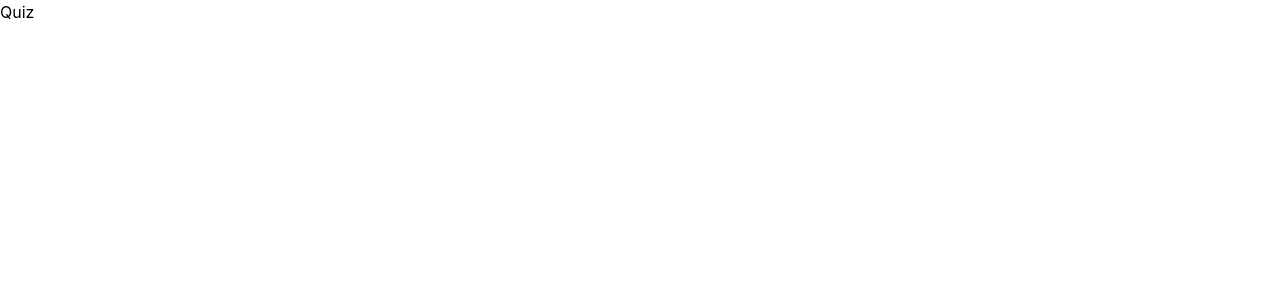
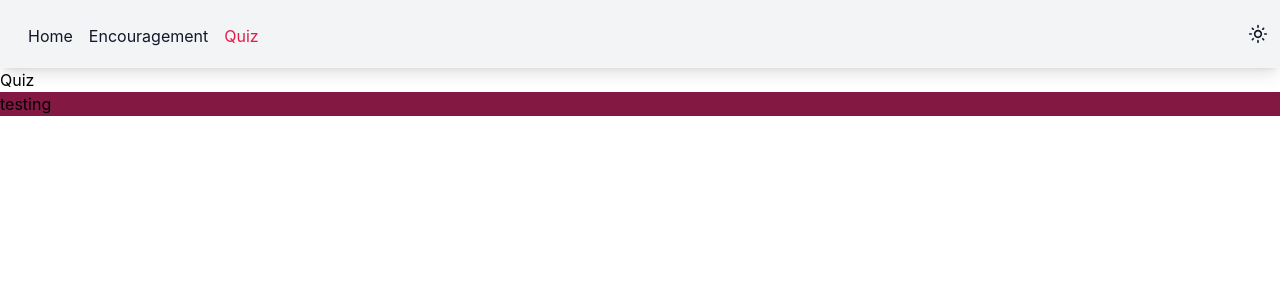
Before and after one commit to Adonis-st/littlelanae, a Next.js app: page /quiz in a window 1280 px wide. Shown: the top 300 px of the page. Built offline with nearby package versions, Linux system fonts and the light colour scheme.

Commit message:
nav & darkmode

```diff
--- a/components/Nav.jsx
+++ b/components/Nav.jsx
@@ -1,17 +1,56 @@
-import React from 'react'
+import React, {useEffect, useState} from 'react'
+import { useRouter } from 'next/router'
 import Link from 'next/link'
+import { MdMenu, MdOutlineLightMode, MdDarkMode, MdMenuOpen} from "react-icons/md"
 
 const Nav = () => {
+
+   const [darkMode, setDarkMode] = useState(null)
+
+   useEffect(() => {
+      if(window.matchMedia('(prefers-color-scheme: dark)').matches) {
+         setDarkMode('dark')
+      } else {
+         setDarkMode('light')
+      }
+   }, []);
+
+   useEffect(() => {
+      if(darkMode === 'dark') {
+         document.documentElement.classList.add('dark')
+      } else {
+         document.documentElement.classList.remove('dark')
+      }
+   }, [darkMode])
+
+   const handleThemeSwitch = () => {
+      setDarkMode( darkMode === 'dark' ? 'light' : 'dark')
+   }
+
+   const [isOpen, setIsOpen] = useState(false);
+   const router = useRouter();
+
+   const handleClick = () => {
+      setIsOpen(prevState => !prevState)
+   }
   return (
-    <div>
-      <nav className='relative w-full flex flex-wrap items-center justify-between py-4 bg-gray-100 text-gray-500 hover:text-gray-700 focus:text-gray-700 shadow-lg navbar navbar-expand-lg navbar-light'>
-         <ul>
-            <li><Link href="/">Home</Link></li>
-            <li><Link href="/encouragement">Encouragement</Link></li>
-            <li><Link href="/quiz">Quiz</Link></li>
-         </ul>
+    <>
+      <nav className='navbar'>
+         <button className='sm:hidden ml-1' onClick={handleClick}>{isOpen ? <MdMenuOpen className='w-6 h-6'/> : <MdMenu className='w-6 h-6'/>}</button>
+         <button  className='sm:order-3 mr-3' onClick={handleThemeSwitch}>{darkMode === 'dark' ? <MdDarkMode className='w-5 h-5' /> : <MdOutlineLightMode className='w-5 h-5'/>}</button>
+         <div className={`${
+            isOpen ? '' : 'hidden'
+         } w-full sm:inline-flex sm:flex-grow sm:w-auto`}>
+
+
+            <div className='flex flex-col sm:flex-row pt-2 ml-3'>
+            <Link href="/"><a className={`${router.pathname === '/' ? 'active' : ''} navbar-item`}>Home</a></Link>
+            <Link href="/encouragement"><a className={`${router.pathname === '/encouragement' ? 'active' : ''} navbar-item`}>Encouragement</a></Link>
+            <Link href="/quiz"><a className={`${router.pathname === '/quiz' ? 'active' : ''} navbar-item`}>Quiz</a></Link>
+            </div>
+         </div>
       </nav>
-      </div>
+    </>
   )
 }
 
--- a/package.json
+++ b/package.json
@@ -11,7 +11,8 @@
   "dependencies": {
     "next": "12.3.1",
     "react": "18.2.0",
-    "react-dom": "18.2.0"
+    "react-dom": "18.2.0",
+    "react-icons": "^4.4.0"
   },
   "devDependencies": {
     "autoprefixer": "^10.4.12",
--- a/pages/_app.js
+++ b/pages/_app.js
@@ -1,7 +1,13 @@
-import '../styles/globals.css'
+import '../styles/globals.css';
+import Nav from '../components/Nav';
 
 function MyApp({ Component, pageProps }) {
-  return <Component {...pageProps} />
+	return (
+		<>
+			<Nav />
+			<Component {...pageProps} />
+		</>
+	);
 }
 
-export default MyApp
+export default MyApp;
--- a/pages/index.js
+++ b/pages/index.js
@@ -9,7 +9,8 @@ export default function Home() {
 				<meta name='description' content='Generated by create next app' />
 				<link rel='icon' href='/favicon.ico' />
 			</Head>
-			<Nav />
+
+			<h1>home</h1>
 		</div>
 	);
 }
--- a/pages/quiz.js
+++ b/pages/quiz.js
@@ -1,5 +1,10 @@
 function quiz() {
-	return <div>Quiz</div>;
+	return (
+		<div>
+			Quiz
+			<p className=' bg-pink-900 dark:bg-slate-800'>testing </p>
+		</div>
+	);
 }
 
 export default quiz;
--- a/styles/globals.css
+++ b/styles/globals.css
@@ -1,26 +1,6 @@
 @tailwind base;
 @tailwind components;
 @tailwind utilities;
-
-@layer components {
-/*
-  .navbar {
-    @apply relative
-    w-full
-    flex flex-wrap
-    items-center
-    justify-between
-    py-4
-    bg-gray-100
-    text-gray-500
-    hover:text-gray-700
-    focus:text-gray-700
-    shadow-lg
-    navbar navbar-expand-lg navbar-light
-    "\>
-     background-color: green;
-  } */
-}
 
 html,
 body {
@@ -31,7 +11,6 @@ body {
 }
 
 a {
-  color: inherit;
   text-decoration: none;
 }
 
@@ -39,12 +18,19 @@ a {
   box-sizing: border-box;
 }
 
-@media (prefers-color-scheme: dark) {
-  html {
-    color-scheme: dark;
+@layer components {
+  .navbar {
+    @apply relative w-full flex flex-wrap items-center justify-between
+    py-4 bg-gray-100 text-gray-900 shadow-lg;
   }
-  body {
-    color: white;
-    background: black;
+
+  .navbar-item {
+    @apply hover:text-pink-400 hover:bg-rose-50 focus:text-pink-400 focus:bg-rose-50 w-fit rounded-lg
+    mb-1 last:mb-0 sm:ml-4
+    ;
+  }
+
+  .active {
+    @apply text-rose-600;
   }
 }
--- a/tailwind.config.js
+++ b/tailwind.config.js
@@ -1,5 +1,6 @@
 /** @type {import('tailwindcss').Config} */
 module.exports = {
+	darkMode: 'class',
 	content: ['./pages/**/*.{js,ts,jsx,tsx}', './components/**/*.{js,ts,jsx,tsx}'],
 	theme: {
 		extend: {},
```
Also changed, not shown: 1 other file (tests, documents, lock files or other folders).
